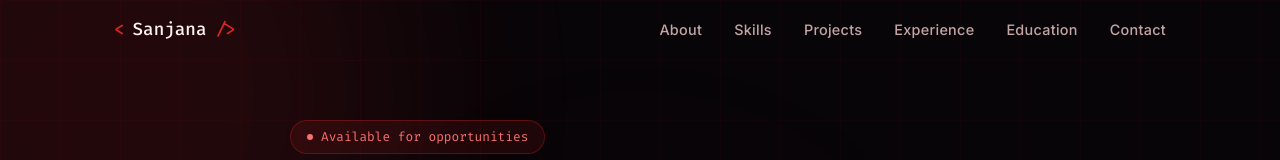
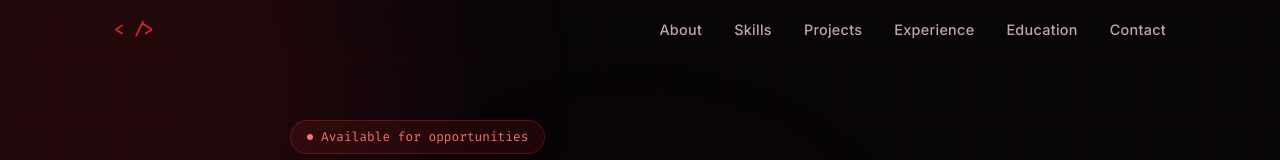
Before and after one commit to Sanjana-Koushik/portfolio, a React (Vite) app: page / in a window 1280 px wide. Shown: the top 160 px of the page. Built offline with nearby package versions, Linux system fonts and the light colour scheme.

Commit message:
fix: replace navbar name logo with generic dev symbol < />

```diff
--- a/src/App.jsx
+++ b/src/App.jsx
@@ -171,9 +171,8 @@ function Navbar({ scrolled }) {
     <nav className={`navbar${scrolled ? ' scrolled' : ''}`}>
       <div className="container">
         <div className="navbar-inner">
-          <a href="#hero" className="nav-logo">
+          <a href="#hero" className="nav-logo" aria-label="Back to top">
             <span className="bracket">&lt;</span>
-            Sanjana
             <span className="bracket">/&gt;</span>
           </a>
           <ul className={`nav-links${open ? ' open' : ''}`}>
```
